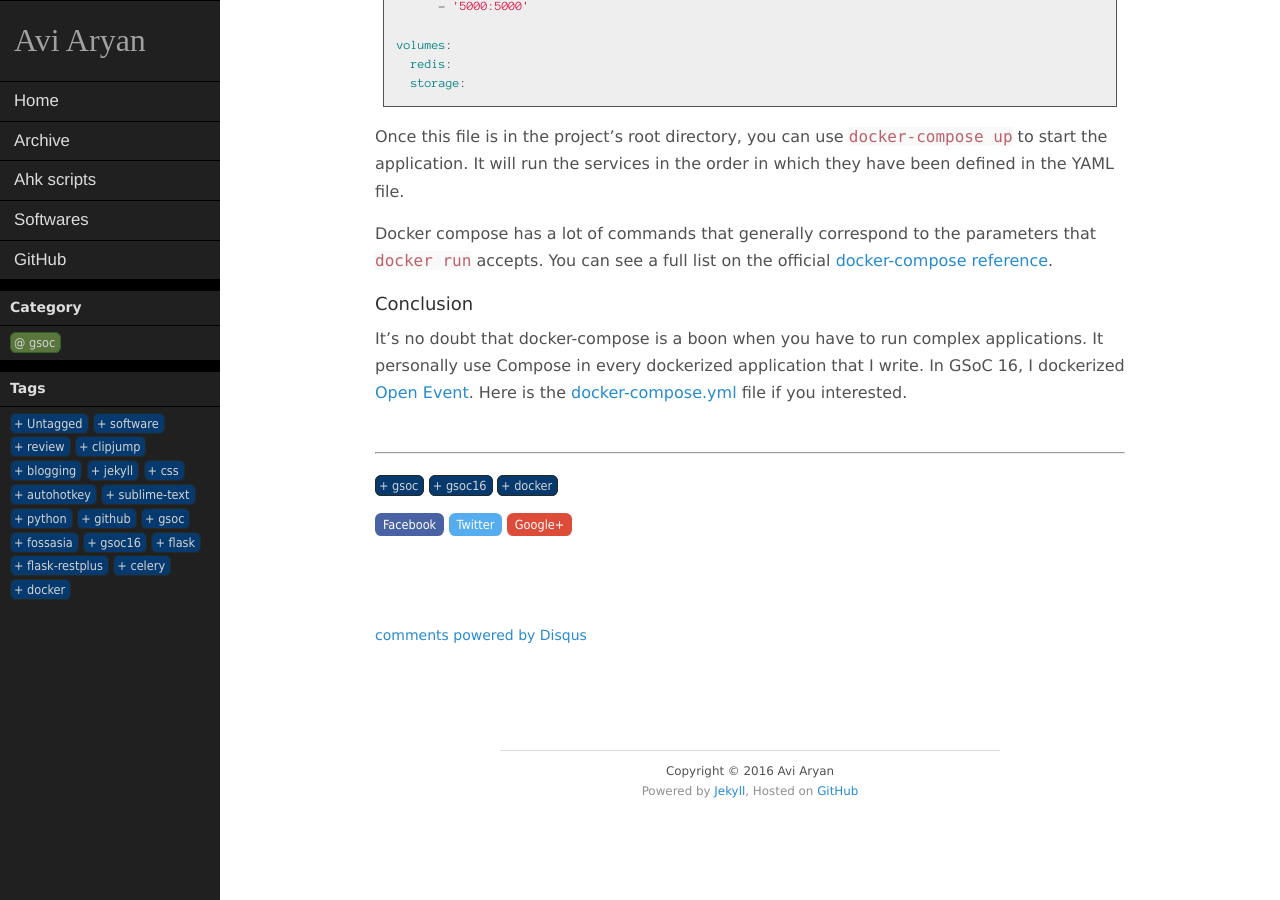
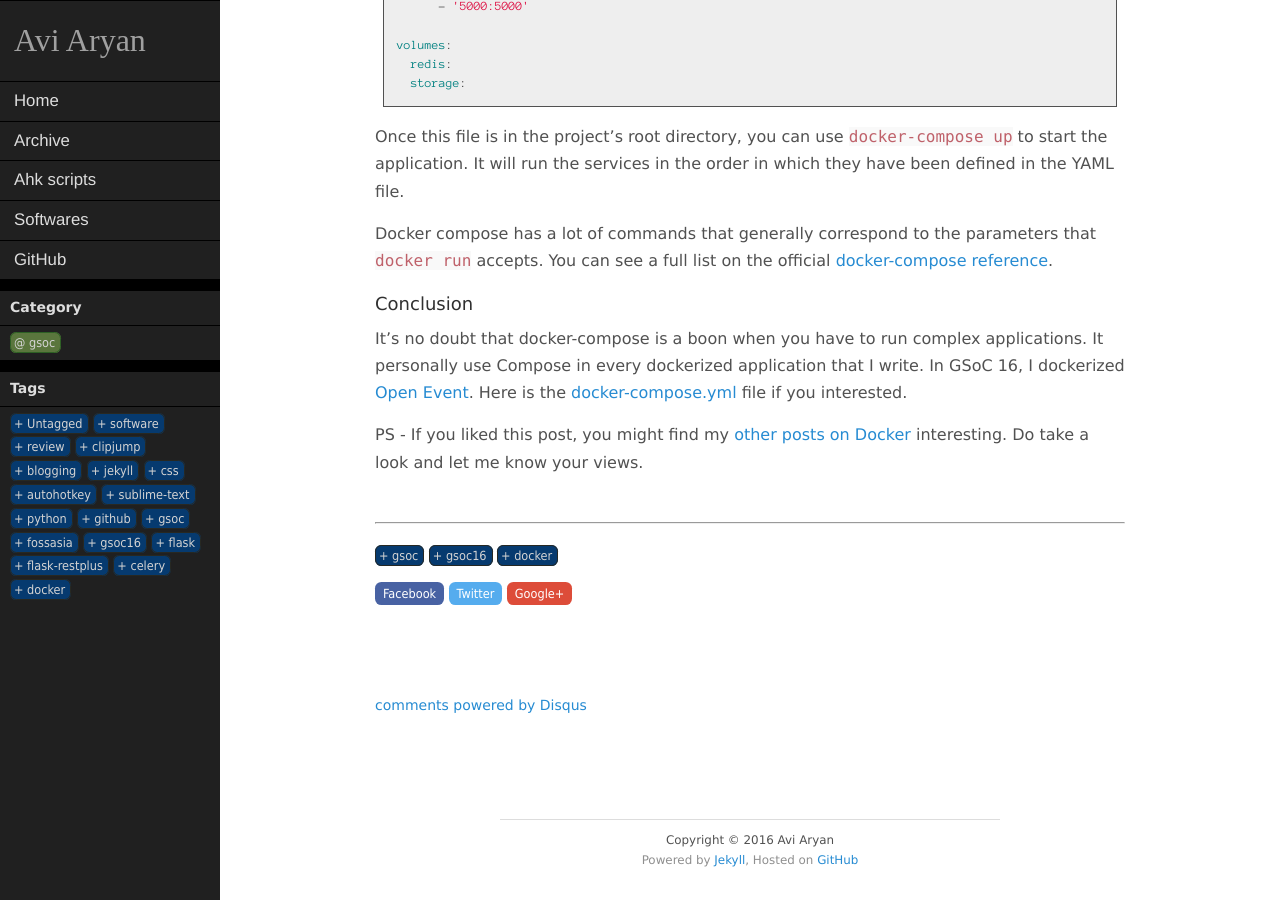
Before and after one commit to aviaryan/aviaryan.github.com-retired-2018, a Jekyll site: the page built from _posts/gsoc/2016-08-20-docker-compose-starting.md, in a window 1280 px wide and 900 px high, scrolled down 1556 px. Built offline with Jekyll 4.4.1, drawn with Linux system fonts in a browser that asks for light colours; comment, search, counter and statistics services are not loaded.

Commit message:
added links to other docker posts

```diff
--- a/_posts/gsoc/2016-08-20-docker-compose-starting.md
+++ b/_posts/gsoc/2016-08-20-docker-compose-starting.md
@@ -88,3 +88,5 @@ You can see a full list on the official [docker-compose reference](https://docs.
 It's no doubt that docker-compose is a boon when you have to run complex applications. It personally use Compose in every dockerized application that I write.
 In GSoC 16, I dockerized [Open Event](https://github.com/fossasia/open-event-orga-server).
 Here is the [docker-compose.yml](https://github.com/fossasia/open-event-orga-server/blob/development/docker-compose.yml) file if you interested.
+
+PS - If you liked this post, you might find my [other posts on Docker](http://aviaryan.in/blog/tags.html#docker) interesting. Do take a look and let me know your views.
```
